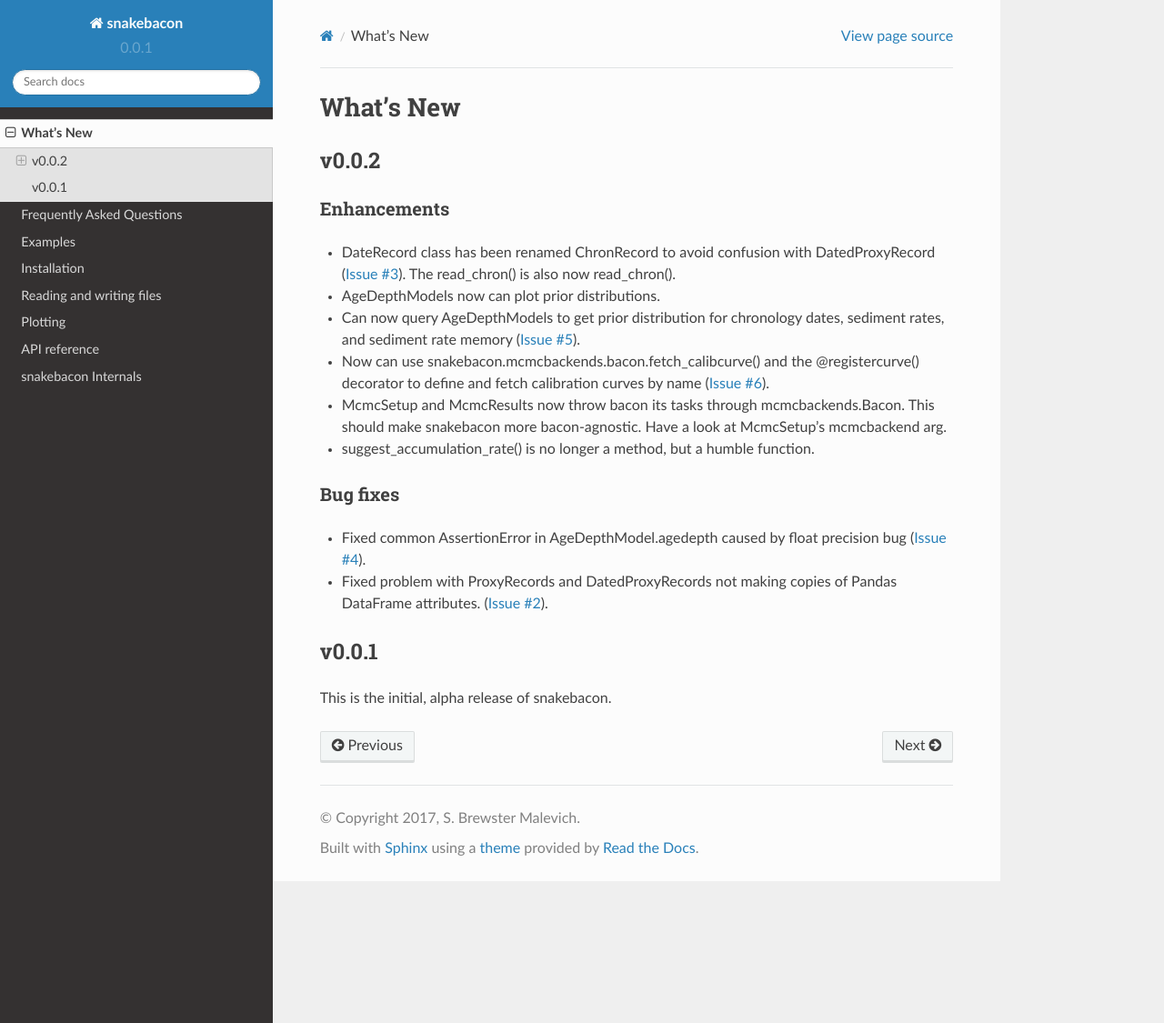
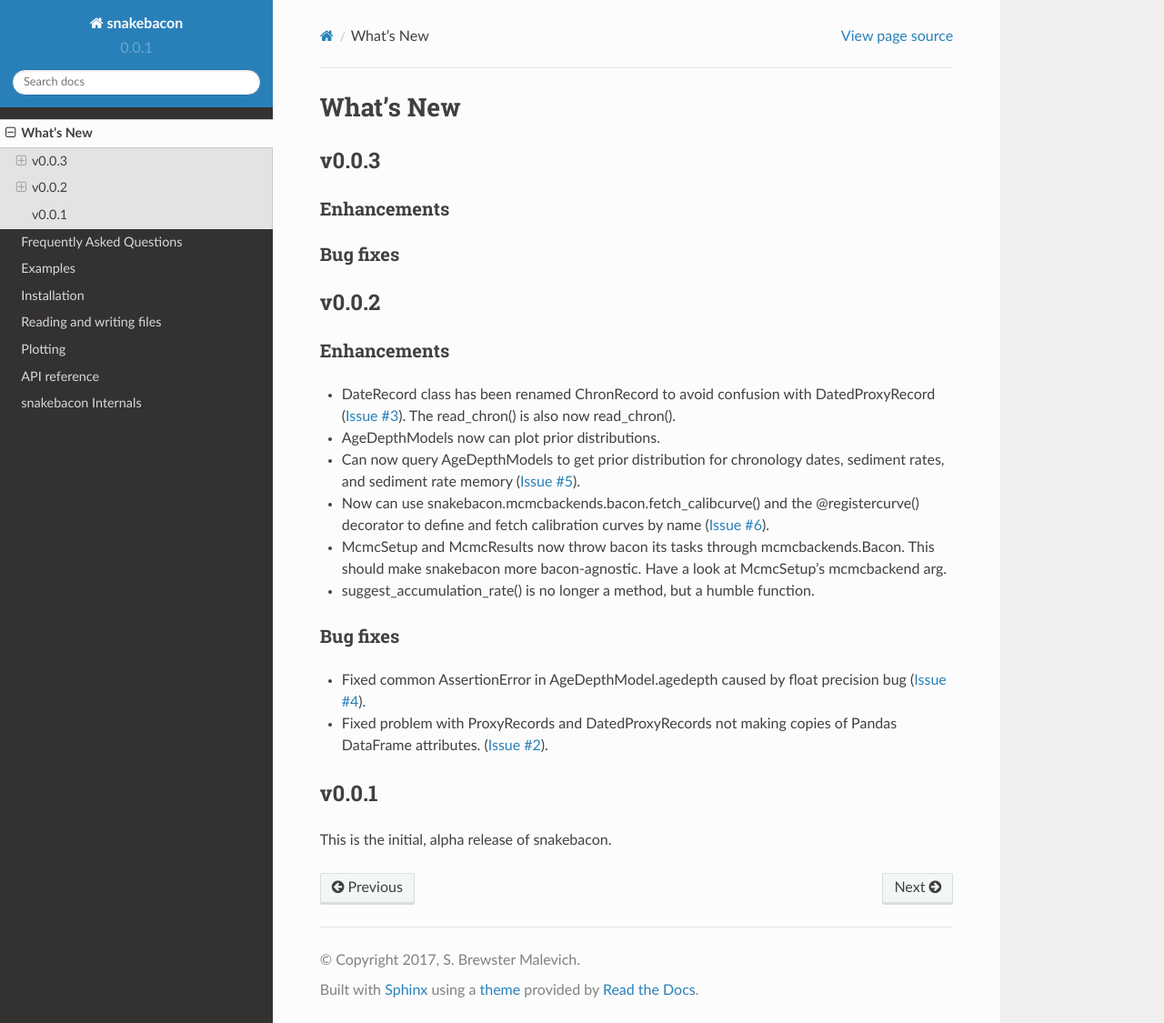
Before and after one commit to brews/snakebacon, a Sphinx documentation site: the page built from docs/whats_new.rst, in a window 1280 px wide and 1125 px high. Shown: the whole window at 91% size. Built offline with Sphinx 7.4.7 and the Read the Docs theme 2.0.0, drawn with Linux system fonts in a browser that asks for light colours.

```diff
--- a/docs/whats_new.rst
+++ b/docs/whats_new.rst
@@ -2,6 +2,18 @@
 
 What's New
 ==========
+
+.. _whats-new.0.0.3:
+
+v0.0.3
+------
+
+Enhancements
+~~~~~~~~~~~~
+
+Bug fixes
+~~~~~~~~~
+
 
 .. _whats-new.0.0.2:
 
```
